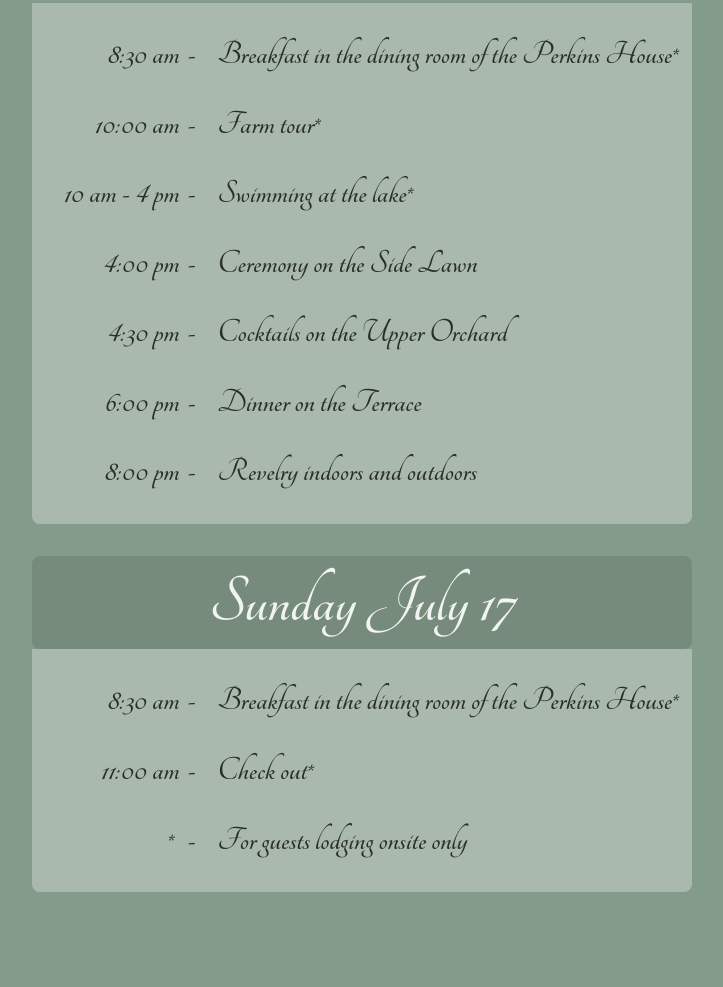
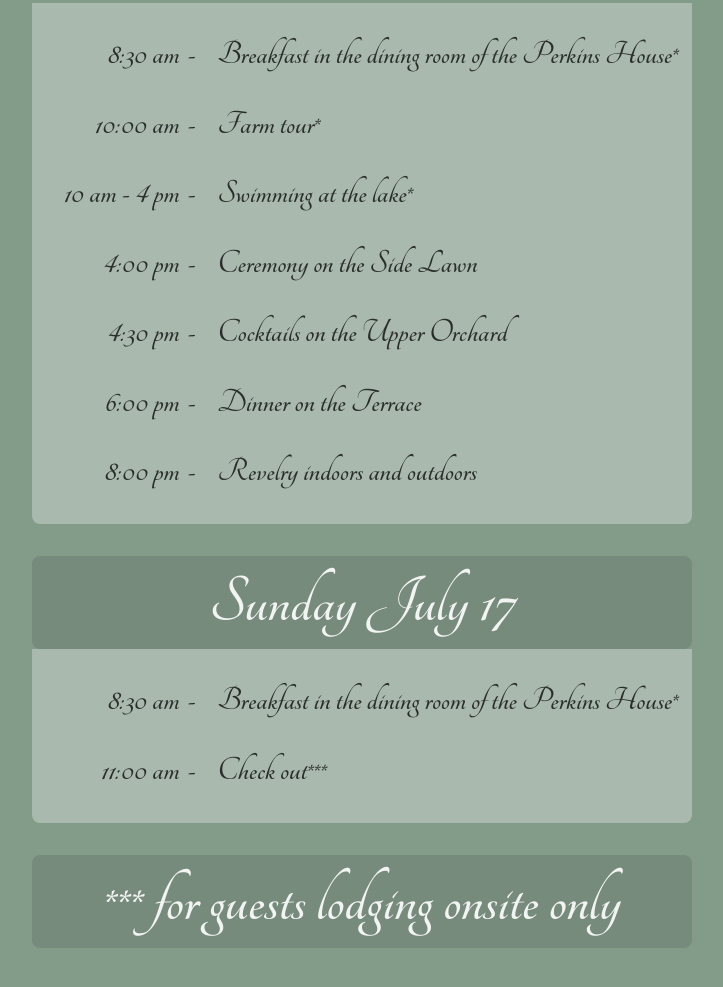
Before and after one commit to andrewjadams/aj-and-marina.com, a plain HTML site: page timeline.html in a window 1280 px wide. Shown: the part 1474-2461 px from the top of the page, without its empty margins (278-1001 px from the left). Before the commit the page ends 2403 px from the top, so only its background shows below. Drawn offline with Linux system fonts and the light colour scheme.

Commit message:
Update timeline.html

```diff
--- a/timeline.html
+++ b/timeline.html
@@ -115,23 +115,22 @@
               <h2>Sunday July 17</h2>
             </td>
           </tr>
-
           <tr class="event first">
             <td>8:30 am</td>
             <td>Breakfast in the dining room of the Perkins House*</td>
           </tr>
           <tr class="event">
             <td>11:00 am</td>
-            <td>Check out*</td>
+            <td>Check out***</td>
           </tr>
-          <tr class="event">
-            <td>*
+        </tbody>
+        <tbody>
+          <tr class="day">
+            <td colspan="2" class="date">
+              <h2>*** for guests lodging onsite only</h2>
             </td>
-            <td>For guests lodging onsite only
-            </td>
-            </tr>
+          </tr>
         </tbody>
-
       </table>
  </main>
   </body>
```
